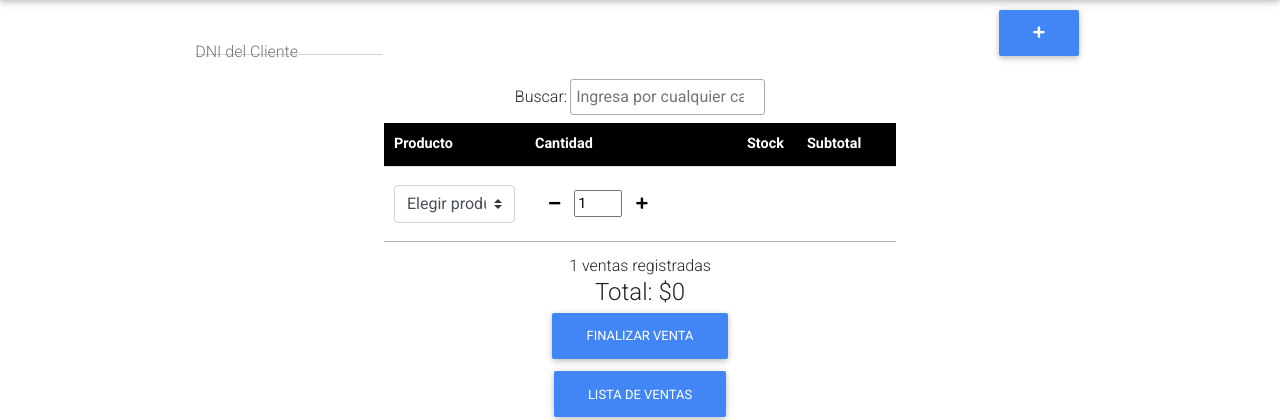
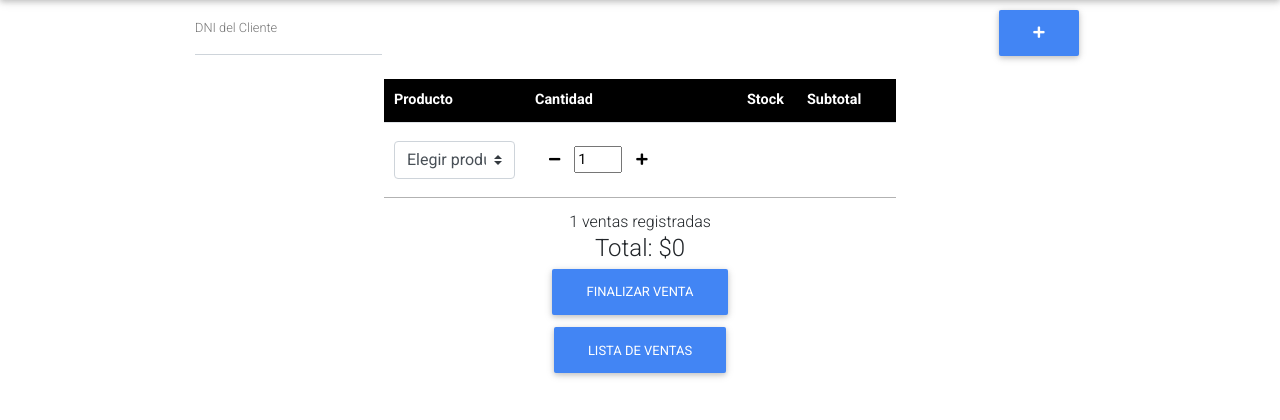
Before and after one commit to gastonamengual/Flask-App-Template, a Flask app: template app/views/templates/emprendimientos/ventas/ventas.html in a window 1280 px wide. Shown: the part 56-476 px from the top of the page. Run offline with Flask 2, Linux system fonts and the light colour scheme; the template is opened without the code that fills it, so the values that code supplies are empty; parts of the project's set-up code (start-up, migrations or seed data) failed here and were passed over; some libraries are stand-ins or nearby versions.

Commit message:
Update 3

```diff
--- a/app/views/static/js/ventas.js
+++ b/app/views/static/js/ventas.js
@@ -47,6 +47,7 @@ $(document).ready(function() {
         "scrollCollapse": true,
         "paging": false,
         "sort": false,
+        "searching": false,
     });
     $('.dataTables_length').addClass('bs-select');
 
--- a/app/views/templates/emprendimientos/ventas/ventas.html
+++ b/app/views/templates/emprendimientos/ventas/ventas.html
@@ -53,7 +53,7 @@
 
   <div class="row w-75 justify-content-between">
     <div class="md-form">
-      <label class="form-label">DNI del Cliente</label>
+      <label class="form-label label-active">DNI del Cliente</label>
       <input class="form-input" type="text" name="dni_cliente" list="cliente-list" required>
       <datalist id="cliente-list">
         {% for cliente in clientes %}
```
